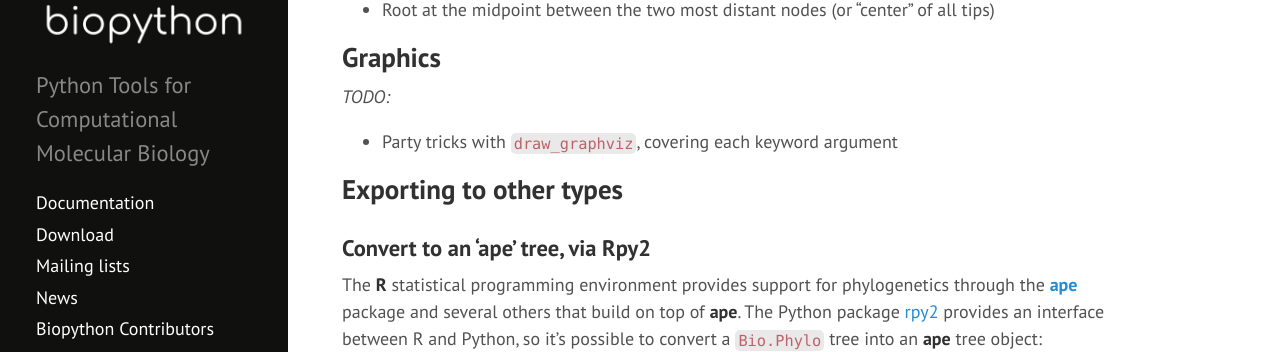
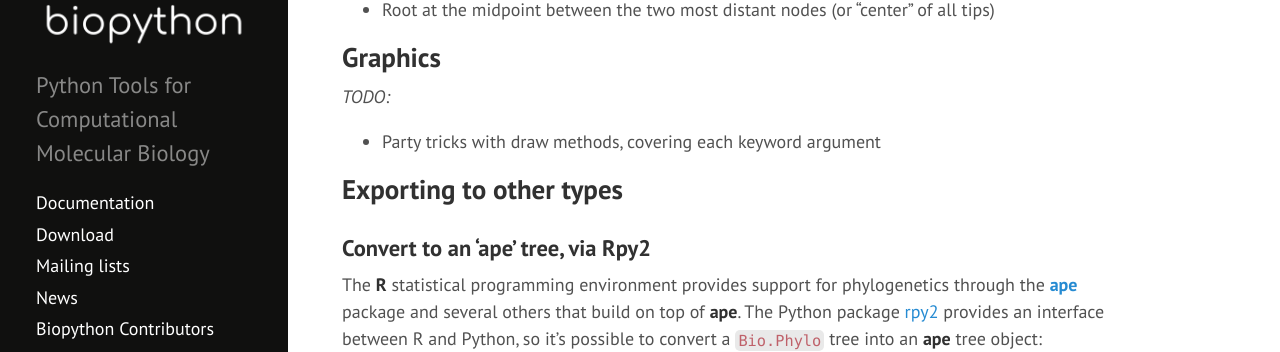
Before and after one commit to biopython/biopython.github.io, a Jekyll site: the page built from wiki/Phylo_cookbook.md, in a window 1280 px wide and 900 px high, scrolled down 3722 px. Shown: the part 130-482 px from the top of the window. Built offline with Jekyll 4.4.1, drawn with Linux system fonts in a browser that asks for light colours.

Commit message:
draw_graphviz is deprecated

```diff
--- a/wiki/Phylo_cookbook.md
+++ b/wiki/Phylo_cookbook.md
@@ -205,7 +205,7 @@ Graphics
 
 *TODO:*
 
--   Party tricks with `draw_graphviz`, covering each keyword argument
+-   Party tricks with draw methods, covering each keyword argument
 
 Exporting to other types
 ------------------------
```
